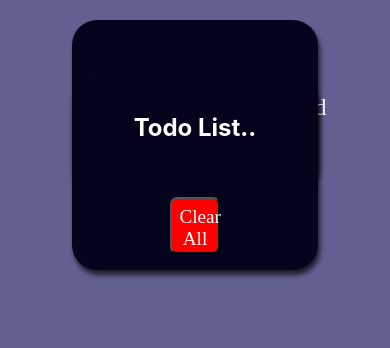
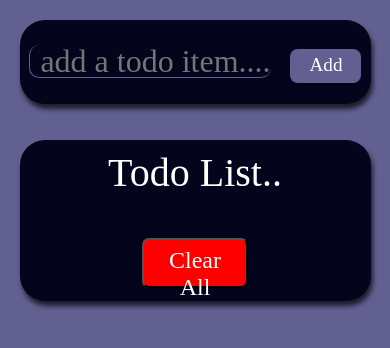
Before and after one commit to diddee/Task-To-do, a React app: page / in a window 390 px wide. Shown: the top 348 px of the page. Built offline with nearby package versions, Linux system fonts and the light colour scheme.

Commit message:
Added Media Queries

```diff
--- a/src/components/Inputs/Inputs.module.css
+++ b/src/components/Inputs/Inputs.module.css
@@ -37,6 +37,42 @@
     height: 32%;
     margin-top: .5rem;
 
+}
 
+@media screen and (max-width: 950px){
+    .Inputs{
+        width: 73%;
+        height: 11%;
+    }
+    .Input{
+        width: 70%;
+        font: xx-large bold;
+    }
+    .Button{
+        font: x-large bold;
+        width: 15%;
+        height: 37%;
+        margin-top: .5rem;
 
+    }
 }
+
+@media screen and (max-width: 700px){
+    .Inputs{
+        width: 90%;
+        height: 10%;
+    }
+    .Input{
+        width: 65%;
+        height: 35%;
+
+        font: xx-large bold;
+    }
+    .Button{
+        font: larger bold;
+        width: 20%;
+        height: 40%;
+        margin-top: .5rem;
+
+    }
+}
--- a/src/components/TodoLists/Lists.module.css
+++ b/src/components/TodoLists/Lists.module.css
@@ -13,6 +13,7 @@
 }
 .Header{
     text-align: center;
+    margin: -5px 0;
 }
 .Ulist{
     list-style: none;
@@ -32,7 +33,7 @@
     height: 35%;
     width: 20%;
     padding: 7px;
-    font: larger bolder;
+    font: x-large bolder;
     margin: 0 auto;
     cursor: pointer;
 }
@@ -44,3 +45,64 @@
     width: 4%;
     text-align: center;
 }
+
+@media screen and (max-width: 950px) {
+    .TodoList{
+        width: 85%;
+        margin-top: 30%;
+        padding: 15px 0;
+    }
+    .Header{
+        margin: -5px 0;
+        font: 2.5rem bolder;
+    }
+    .ListItem{
+        font: xx-large bolder;
+        margin: 1rem 30px 1rem 0px;
+        padding: 10px;
+    }
+    .Button{
+        height: 35%;
+        width: 20%;
+        padding: 7px;
+        font: x-large bolder;
+    }
+    .Delete{
+        top: -50%;
+        left: 90%;
+        width: 4%;
+        font: larger;
+        text-align: center;
+    }
+}
+
+@media screen and (max-width: 700px) {
+    .TodoList{
+        width: 100%;
+        margin-top: 40%;
+        padding: 10px 0;
+    }
+    .Header{
+        margin: -5px 0;
+        font: 2.5rem bolder;
+    }
+    .ListItem{
+        font: xx-large bolder;
+        margin: .7rem 0px .7rem -35px;
+        padding: 2px;
+    }
+    .Button{
+        height: 35%;
+        width: 30%;
+        padding: 7px;
+        font: x-large bolder;
+    }
+    .Delete{
+        top: -100%;
+        height: 85%;
+        left: 90%;
+        width: 5%;
+        font: large;
+        text-align: center;
+    }
+}
```
